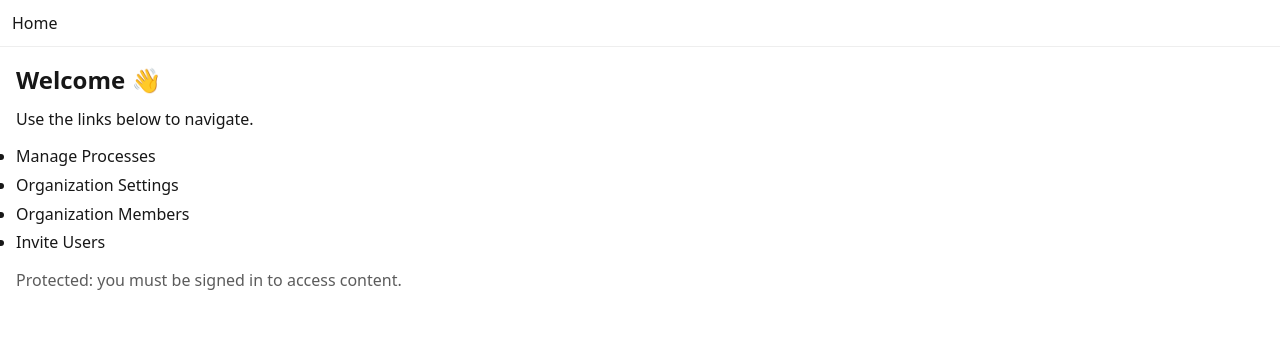
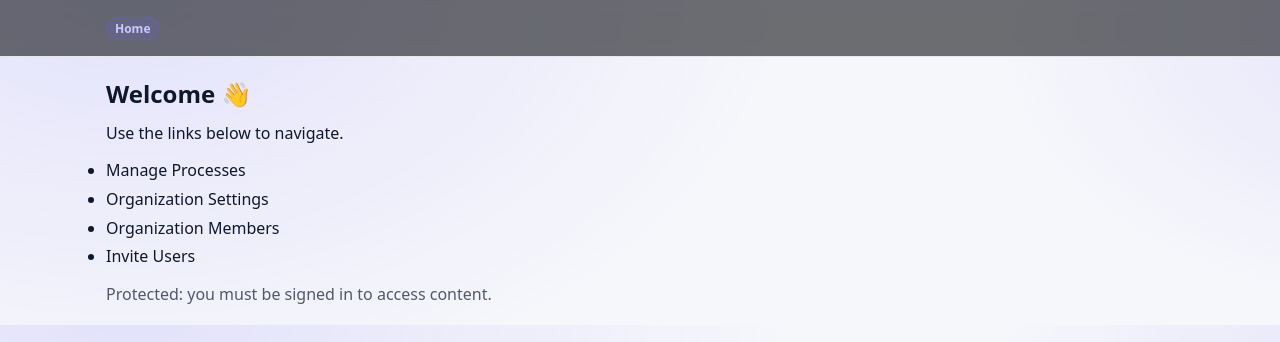
Before and after one commit to Zaymyr/First_Process_App, a Next.js app: page / in a window 1280 px wide. Shown: the top 342 px of the page. Built offline with nearby package versions, Linux system fonts and the light colour scheme; no server answers.

Commit message:
ui: introduce design system (variables, cards, buttons); restyle header, org pages, members and invite

```diff
--- a/src/app/globals.css
+++ b/src/app/globals.css
@@ -1,12 +1,34 @@
 :root {
-  --background: #ffffff;
-  --foreground: #171717;
+  /* Palette */
+  --brand: #6b5cff;
+  --brand-600: #5a49ff;
+  --brand-700: #4b3bff;
+  --success: #16a34a;
+  --error: #dc2626;
+  --warn: #d97706;
+
+  /* Surfaces */
+  --background: #0b0b10;
+  --surface: #0f1117;
+  --panel: #141826;
+  --border: #23283a;
+  --muted: #9aa4bd;
+  --foreground: #e6e9f2;
+
+  /* Radii & shadows */
+  --radius: 10px;
+  --shadow: 0 10px 30px rgba(2,6,23,.25);
 }
 
-@media (prefers-color-scheme: dark) {
+/* Light mode (optional) */
+@media (prefers-color-scheme: light) {
   :root {
-    --background: #0a0a0a;
-    --foreground: #ededed;
+    --background: #f6f7fb;
+    --surface: #ffffff;
+    --panel: #ffffff;
+    --border: #e5e7eb;
+    --muted: #6b7280;
+    --foreground: #0f172a;
   }
 }
 
@@ -18,8 +40,10 @@ body {
 
 body {
   color: var(--foreground);
-  background: var(--background);
-  font-family: Arial, Helvetica, sans-serif;
+  background: radial-gradient(1200px 800px at 10% -10%, rgba(107,92,255,.14), transparent 55%),
+              radial-gradient(900px 600px at 110% 10%, rgba(107,92,255,.12), transparent 45%),
+              var(--background);
+  font-family: ui-sans-serif, system-ui, -apple-system, Segoe UI, Roboto, Helvetica, Arial, "Apple Color Emoji", "Segoe UI Emoji";
   -webkit-font-smoothing: antialiased;
   -moz-osx-font-smoothing: grayscale;
 }
@@ -35,8 +59,30 @@ a {
   text-decoration: none;
 }
 
-@media (prefers-color-scheme: dark) {
-  html {
-    color-scheme: dark;
-  }
-}
+/* Utility classes */
+.container { width: 100%; max-width: 1100px; margin: 0 auto; padding: 0 16px; }
+.stack { display: grid; gap: 12px; }
+.row { display: flex; gap: 12px; align-items: center; }
+.spaced { display:flex; gap:12px; justify-content: space-between; align-items:center; }
+
+.card { background: var(--panel); border: 1px solid var(--border); border-radius: var(--radius); padding: 14px; box-shadow: var(--shadow); }
+.muted { color: var(--muted); }
+.kbd { font-family: ui-monospace, SFMono-Regular, Menlo, Monaco, Consolas, "Liberation Mono", "Courier New", monospace; padding:2px 6px; border:1px solid var(--border); border-radius:6px; background: var(--surface); }
+
+.btn { background: var(--brand); color: #fff; border: 1px solid transparent; border-radius: 10px; padding: 8px 12px; font-weight: 600; cursor: pointer; transition: .15s ease; }
+.btn:hover { background: var(--brand-600); transform: translateY(-1px); }
+.btn:disabled { opacity: .6; cursor: not-allowed; transform: none; }
+.btn-outline { background: transparent; border-color: var(--border); color: var(--foreground); }
+.btn-danger { background: #ef4444; }
+
+.input, .select { width: 100%; background: var(--surface); color: var(--foreground); border: 1px solid var(--border); border-radius: 10px; padding: 8px 10px; outline: none; }
+.input:focus, .select:focus { border-color: var(--brand); box-shadow: 0 0 0 3px rgba(107,92,255,.15); }
+
+.tag { display:inline-block; padding: 2px 8px; border-radius: 999px; background: rgba(107,92,255,.12); border:1px solid rgba(107,92,255,.25); color: #c7c9ff; font-weight: 600; font-size: 12px; }
+
+/* Header */
+.site-header { position: sticky; top: 0; backdrop-filter: blur(6px); background: rgba(15,17,23,.6); border-bottom: 1px solid var(--border); z-index: 20; }
+.site-header .inner { height: 56px; }
+
+/* Main spacing */
+main { padding: 20px 0; }
--- a/src/app/layout.tsx
+++ b/src/app/layout.tsx
@@ -9,9 +9,13 @@ export const dynamic = 'force-dynamic';
 export default function RootLayout({ children }: { children: React.ReactNode }) {
   return (
     <html lang="en">
-      <body style={{ margin: 0, fontFamily: "ui-sans-serif,system-ui" }}>
-        <AppHeader />
-        <main style={{ padding: 16 }}>{children}</main>
+      <body style={{ margin: 0 }}>
+        <div className="site-header">
+          <div className="container inner"><AppHeader /></div>
+        </div>
+        <main>
+          <div className="container">{children}</div>
+        </main>
         <Toaster />
       </body>
     </html>
--- a/src/components/AppHeader.tsx
+++ b/src/components/AppHeader.tsx
@@ -36,11 +36,11 @@ export default function AppHeader() {
   if (isAuthPage && !signedIn) return null;
 
   return (
-    <header style={{ display: 'flex', gap: 16, padding: 12, borderBottom: '1px solid #eee' }}>
-      <nav style={{ display: 'flex', gap: 12 }}>
-        <Link href="/">Home</Link>
+    <header className="spaced" style={{ height: 56 }}>
+      <nav className="row">
+        <Link href="/" className="tag" aria-label="Home">Home</Link>
       </nav>
-      <div style={{ marginLeft: 'auto' }}>
+      <div>
         <AuthStatus />
       </div>
     </header>
```
Also changed, not shown: src/app/org/OrgNameForm.tsx (+4 -4 lines), src/app/org/invite/page.tsx (+6 -6 lines), src/app/org/members/page.tsx (+15 -9 lines), src/app/org/page.tsx (+7 -7 lines).
